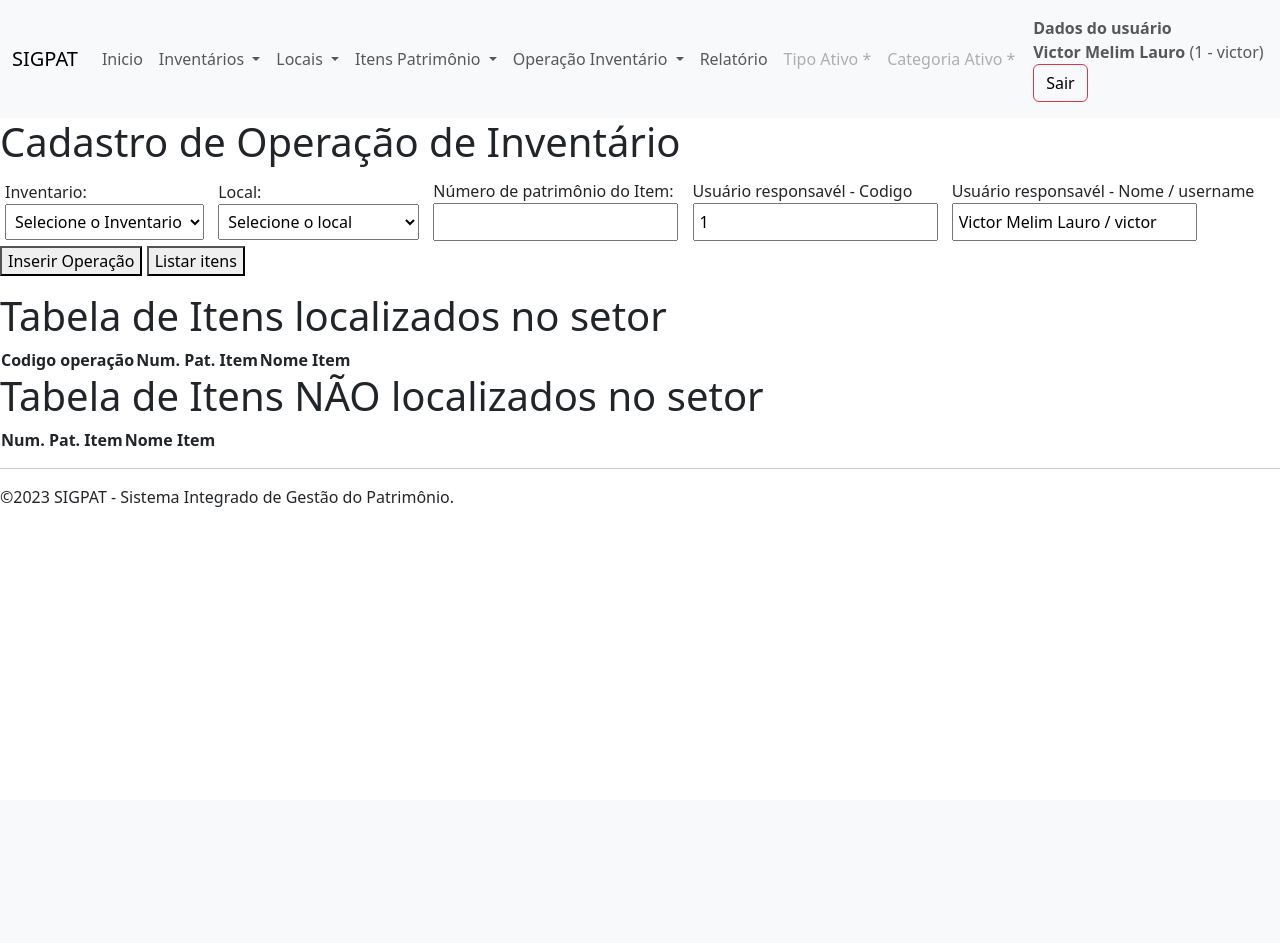
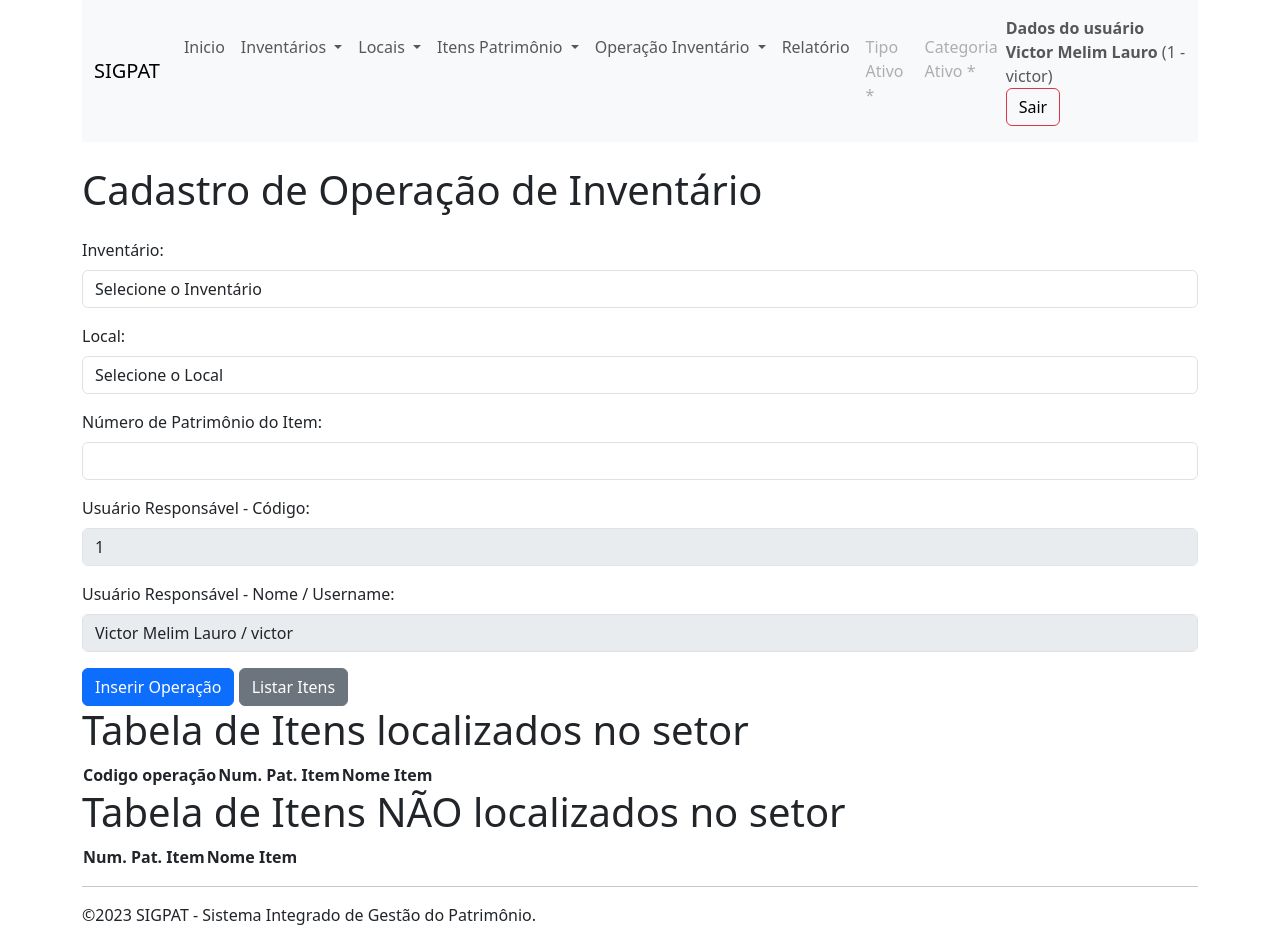
Before and after one commit to victormelimlauro/SIGPAT, a PHP site: page /modulos/operacoes_inventarios/cadastrar_operacao.php?listar=true in a window 1280 px wide. Before the commit the page ends 507 px from the top, so only its background shows below. Run offline with PHP 8.4, Linux system fonts and the light colour scheme; a user stored in the database is signed in; data comes from the database, SQL or seed files in the repository; data that the repository does not hold is empty.

Commit message:
cadastro_operacao_bootstrap

```diff
--- a/modulos/operacoes_inventarios/cadastrar_operacao.php
+++ b/modulos/operacoes_inventarios/cadastrar_operacao.php
@@ -133,76 +133,63 @@ try {
 
 }
 ?>
-<html>
+<!DOCTYPE html>
+<html lang="pt-br">
 <head>
-        <title> Cadastro de produtos - TESTE </title>
-
-        <style>
-            label, input, select {display: block; padding: 5px}
-        </style>
-
+    <title>Cadastro de Operação de Inventário</title>
+    <meta charset="utf-8" />
+    <meta name="viewport" content="width=device-width, initial-scale=1, shrink-to-fit=no">
+    <link rel="stylesheet" href="https://maxcdn.bootstrapcdn.com/bootstrap/4.5.2/css/bootstrap.min.css">
 </head>
-
 <body>
+    <div class="container">
         <?php include '../../includes/cabecalho.php' ?>
-
         <main>
-        <h1>Cadastro de Operação de Inventário</h1>
+            <h1 class="mt-4 mb-4">Cadastro de Operação de Inventário</h1>
             <form method="post" action="cadastrar_operacao.php?salvar=true">
-            <label> Inventario:
-                <select name="cod_inventario">
-                    <option>Selecione o Inventario</option>
-
+                <div class="form-group">
+                    <label for="cod_inventario">Inventário:</label>
+                    <select name="cod_inventario" class="form-control">
+                        <option>Selecione o Inventário</option>
                         <?php for($i=0; $i<$total_inventarios; $i++):
-
-                        $selecionado = " ";
-                        if(isset($dados_operacao_inventario['cod_inventario']))
-                        {
-                            $selecionado = ($lista_inventarios[$i]->cod_inventario == $dados_operacao_inventario['cod_inventario']) ? "selected" : "";
-                        }
-
+                            $selecionado = (isset($dados_operacao_inventario['cod_inventario']) && $lista_inventarios[$i]->cod_inventario == $dados_operacao_inventario['cod_inventario']) ? "selected" : "";
                         ?>
-                    <option value="<?= $lista_inventarios[$i]->cod_inventario ?>" <?= $selecionado ?> >
+                        <option value="<?= $lista_inventarios[$i]->cod_inventario ?>" <?= $selecionado ?>>
                             <?= $lista_inventarios[$i]->nome_inventario ?>
                         </option>
                         <?php endfor ?>
-
                     </select>
-            </label>
-            <label> Local:
-                <select name="cod_local">
-                    <option>Selecione o local</option>
-
+                </div>
+                <div class="form-group">
+                    <label for="cod_local">Local:</label>
+                    <select name="cod_local" class="form-control">
+                        <option>Selecione o Local</option>
                         <?php for($i=0; $i<$total_locais; $i++):
-
-                        $selecionado = " ";
-
-                        if(isset($dados_operacao_inventario['cod_local']))
-                        {
-                            $selecionado = ($lista_locais[$i]->cod_local == $dados_operacao_inventario['cod_local']) ? "selected" : "";
-                        }
-
+                            $selecionado = (isset($dados_operacao_inventario['cod_local']) && $lista_locais[$i]->cod_local == $dados_operacao_inventario['cod_local']) ? "selected" : "";
                         ?>
-                    <option value="<?= $lista_locais[$i]->cod_local ?>" <?= $selecionado ?> >
+                        <option value="<?= $lista_locais[$i]->cod_local ?>" <?= $selecionado ?>>
                             <?= $lista_locais[$i]->nome_local ?>
                         </option>
                         <?php endfor ?>
-
                     </select>
-            </label>
-            <label> Número de patrimônio do Item:
-                        <input name="numpat_item" type="text"  value="<?= isset($dados_item) ? $dados_item->numpat_item : NULL ?>" />
-            </label>
-            <label> Usuário responsavél - Codigo
-                        <input name="cod_usuario" type="text" readonly  value="<?= $dados_do_usuario->cod_usuario ?>" />
-            </label>
-            <label> Usuário responsavél - Nome / username
-                        <input name="nome_usuario" type="text" readonly  value="<?= $dados_do_usuario->nome ?> / <?= $dados_do_usuario->username ?> " />
-            </label>
-            <button type="submit"> Inserir Operação </button>
+                </div>
+                <div class="form-group">
+                    <label for="numpat_item">Número de Patrimônio do Item:</label>
+                    <input name="numpat_item" type="text" class="form-control" value="<?= isset($dados_item) ? $dados_item->numpat_item : NULL ?>"/>
+                </div>
+                <div class="form-group">
+                    <label for="cod_usuario">Usuário Responsável - Código:</label>
+                    <input name="cod_usuario" type="text" class="form-control" readonly value="<?= $dados_do_usuario->cod_usuario ?>"/>
+                </div>
+                <div class="form-group">
+                    <label for="nome_usuario">Usuário Responsável - Nome / Username:</label>
+                    <input name="nome_usuario" type="text" class="form-control" readonly value="<?= $dados_do_usuario->nome ?> / <?= $dados_do_usuario->username ?>"/>
+                </div>
+                <button type="submit" class="btn btn-primary">Inserir Operação</button>
                 <!-- Segundo botão com ação diferente -->
-            <button type="submit" formaction="cadastrar_operacao.php?listar=true">Listar itens</button>
+                <button type="submit" formaction="cadastrar_operacao.php?listar=true" class="btn btn-secondary">Listar Itens</button>
             </form>
+        </main>
 
             <h1> Tabela de Itens localizados no setor  </h1>
             <table>
```
Lines whose indentation alone changed are shown as unchanged.
